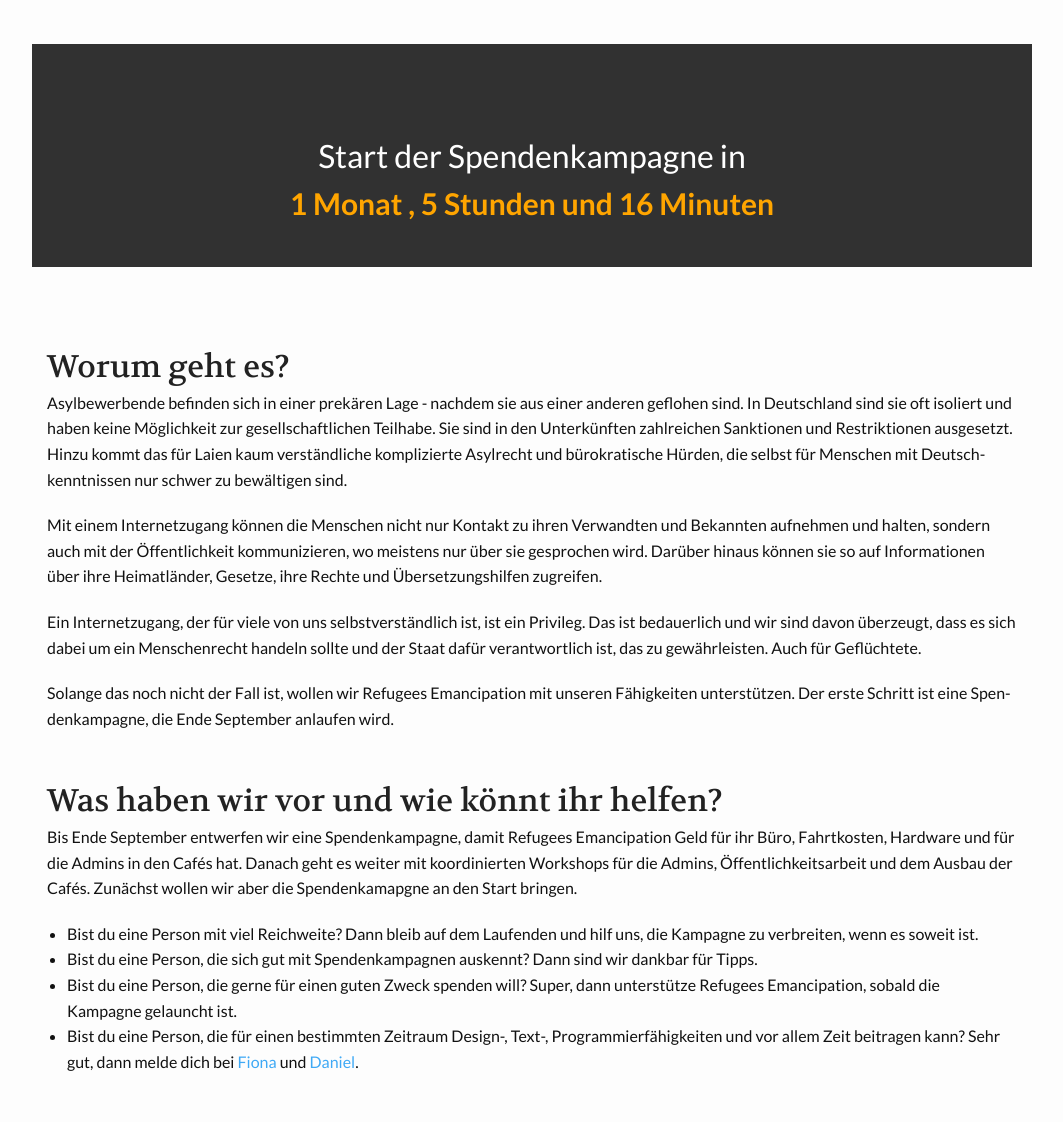
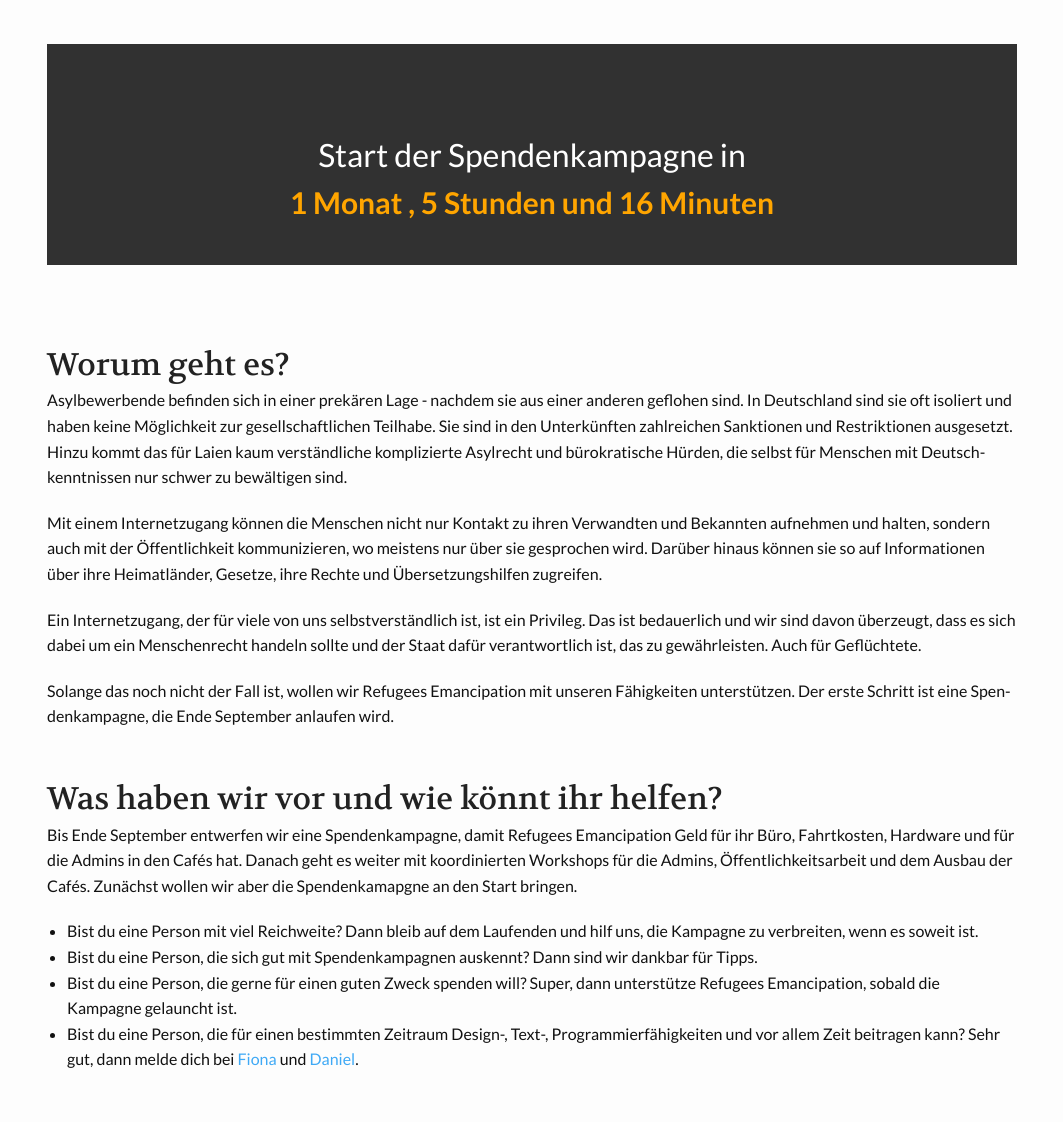
Before and after one commit to refugee-emancipation/crowd-funding, a Jekyll site: the page built from index.md, in a window 1280 px wide. Shown: the part 1073-2195 px from the top of the page, without its empty margins (108-1171 px from the left). Built offline with Jekyll 4.4.1, drawn with Linux system fonts in a browser that asks for light colours; comment, search, counter and statistics services are not loaded; grey boxes are pictures that could not be loaded.

Commit message:
Align the counter element on the left and right

```diff
--- a/_layouts/frontpage.html
+++ b/_layouts/frontpage.html
@@ -43,14 +43,14 @@
   </div>
 
 
-  <section>
-    <div class="row t30">
-      <div class="small-12 columns counter">
+  <div class="row t30">
+    <div class="small-12 columns">
+      <div class="counter">
         <h2>Start der Spendenkampagne in</h2>
         <p id="countdown"></p>
       </div>
     </div>
-  </section>
+  </div>
 
 
   {% comment %}
```
